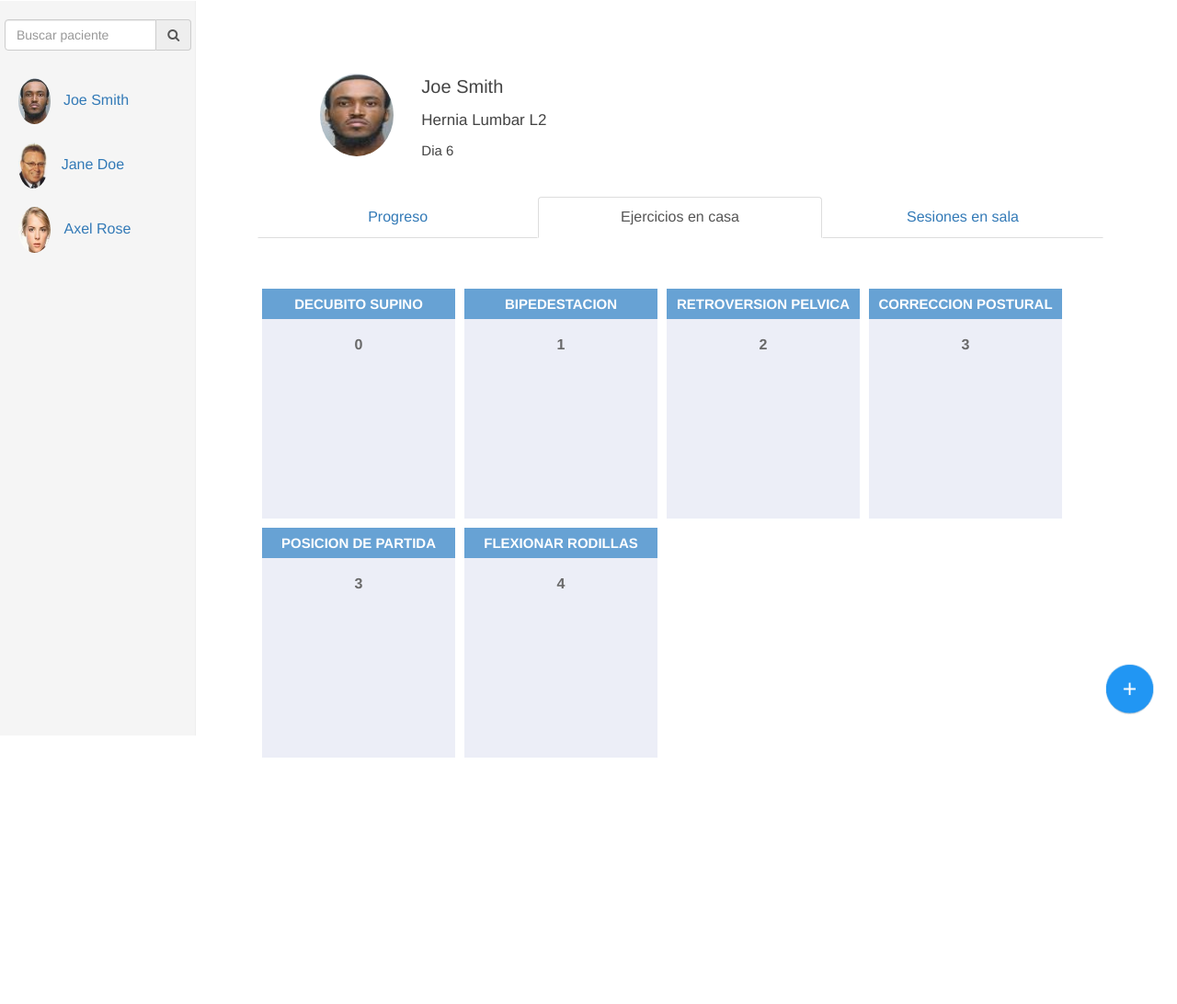
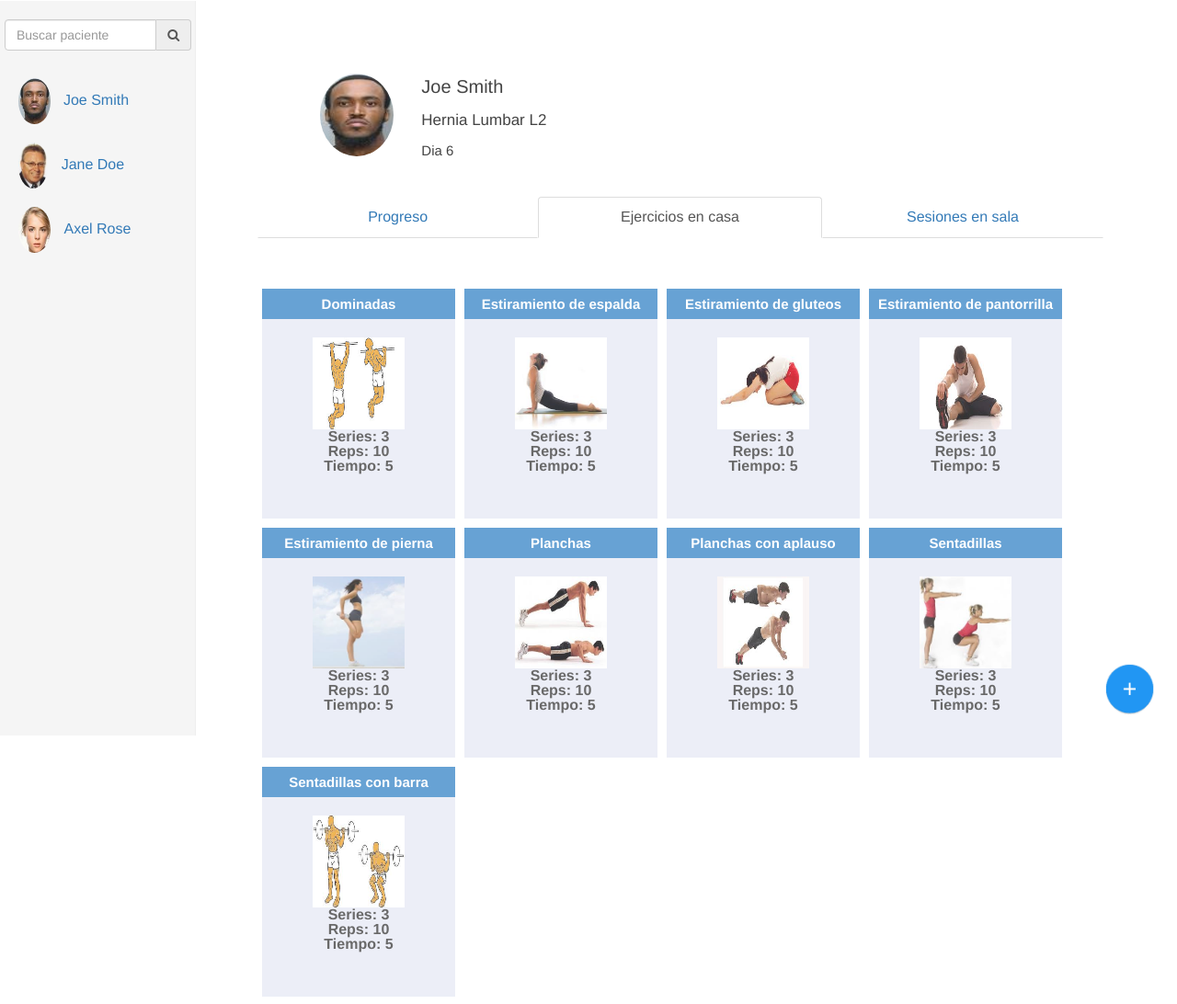
Before and after one commit to johann2357/interfaz-fisioterapeuta, a plain HTML site: page index.html in a window 1280 px wide. Shown: the whole page at 92% size. Before the commit the page ends 879 px from the top, so only its background shows below. Drawn offline with nearby package versions, Linux system fonts and the light colour scheme; files that its build step writes are made by us from their sources.

Commit message:
Added some example exercises

```diff
--- a/partials/ejercicios-en-casa.html
+++ b/partials/ejercicios-en-casa.html
@@ -5,36 +5,17 @@
           <div class="main-container gridster ready">
             <!-- FUENTE : http://ejercicios-terapeuticos.blogspot.com/p/ejercicios-de-williams.html -->
             <ul style="height: auto; width: 100%; position: relative;">
-              <li data-row="1" data-col="1" data-sizex="2" data-sizey="2"
-                  class="gs-w" style="position: absolute;">
-                <header>DECUBITO SUPINO</header>
-                0
-              </li>
-              <li data-row="1" data-col="2" data-sizex="2" data-sizey="2"
+              <li ng-repeat="exercise in curPatient.exercises"
+                  data-sizex="2"
+                  data-sizey="2"
+                  data-row="{{ 1 + ($index - $index % 4) / 4}}"
+                  data-col="{{ 1 + $index % 4 }}"
                   class="gs-w">
-                <header>BIPEDESTACION</header>
-                1
-              </li>
-              <li data-row="1" data-col="3" data-sizex="2" data-sizey="2"
-                  class="gs-w">
-                <header>RETROVERSION PELVICA</header>
-                2
-              </li>
-              <li data-row="1" data-col="4" data-sizex="2" data-sizey="2"
-                  class="gs-w">
-                <header>CORRECCION POSTURAL</header>
-                3
-              </li>
-              <li data-row="2" data-col="1" data-sizex="2" data-sizey="2"
-                  class="gs-w">
-                <header>POSICION DE PARTIDA</header>
-                3
-              </li>
-
-              <li data-row="2" data-col="2" data-sizex="2" data-sizey="2"
-                  class="gs-w">
-                <header>FLEXIONAR RODILLAS</header>
-                4
+                <header>{{ exercise.name }}</header>
+                <img ng-src="{{ exercise.pic }}" width="100px" height="100px"></img>
+                <div>Series: {{ exercise.series }}</div>
+                <div>Reps: {{ exercise.reps }}</div>
+                <div>Tiempo: {{ exercise.time }}</div>
               </li>
             </ul>
           </div>
--- a/static/js/angular-related/EjerciciosCasaCtrl.js
+++ b/static/js/angular-related/EjerciciosCasaCtrl.js
@@ -1,10 +1,11 @@
 angular.module('app').
     controller('EjerciciosCasaCtrl', [
-        '$scope', '$rootScope',
-        function ($scope, $rootScope) {
+        '$scope', '$rootScope', '$timeout',
+        function ($scope, $rootScope, $timeout) {
             $rootScope.setCurTab($rootScope.tabs[1]);
 
             $scope.init = function () {
+                $timeout(function () {
                     var gridster = $(".gridster ul").gridster({
                         widget_base_dimensions: [100, 120],
                         widget_margins: [5, 5],
@@ -12,6 +13,7 @@ angular.module('app').
                           handle: 'header'
                         }
                     }).data('gridster');
+                }, 100);
             }
 
             $scope.init();
--- a/static/js/angular-related/root-scope-init.js
+++ b/static/js/angular-related/root-scope-init.js
@@ -1,24 +1,93 @@
 angular.module('app').
     run(['$rootScope',
         function ($rootScope) {
+            var exercises = [
+                {
+                    name: "Dominadas",
+                    pic: "static/images/exercises/dominadas.jpg",
+                    series: 3,
+                    reps: 10,
+                    time: 5,
+                },
+                {
+                    name: "Estiramiento de espalda",
+                    pic: "static/images/exercises/estiramiento-de-espalda.jpg",
+                    series: 3,
+                    reps: 10,
+                    time: 5,
+                },
+                {
+                    name: "Estiramiento de gluteos",
+                    pic: "static/images/exercises/estiramiento-de-gluteos.jpg",
+                    series: 3,
+                    reps: 10,
+                    time: 5,
+                },
+                {
+                    name: "Estiramiento de pantorrilla",
+                    pic: "static/images/exercises/estiramiento-de-pantorrilla.jpg",
+                    series: 3,
+                    reps: 10,
+                    time: 5,
+                },
+                {
+                    name: "Estiramiento de pierna",
+                    pic: "static/images/exercises/estiramiento-de-pierna.jpg",
+                    series: 3,
+                    reps: 10,
+                    time: 5,
+                },
+                {
+                    name: "Planchas",
+                    pic: "static/images/exercises/planchas.jpg",
+                    series: 3,
+                    reps: 10,
+                    time: 5,
+                },
+                {
+                    name: "Planchas con aplauso",
+                    pic: "static/images/exercises/planchas-con-aplauso.jpg",
+                    series: 3,
+                    reps: 10,
+                    time: 5,
+                },
+                {
+                    name: "Sentadillas",
+                    pic: "static/images/exercises/sentadillas.jpg",
+                    series: 3,
+                    reps: 10,
+                    time: 5,
+                },
+                {
+                    name: "Sentadillas con barra",
+                    pic: "static/images/exercises/sentadillas-con-barra.jpg",
+                    series: 3,
+                    reps: 10,
+                    time: 5,
+                },
+            ];
+
             $rootScope.patients = [
                 {
                     name: "Joe Smith",
                     pic: "media/user1.jpg",
                     desease: "Hernia Lumbar L2",
                     day: 6,
+                    exercises: exercises,
                 },
                 {
                     name: "Jane Doe",
                     pic: "media/user2.jpg",
                     desease: "Hernia Lumbar L2",
                     day: 4,
+                    exercises: exercises,
                 },
                 {
                     name: "Axel Rose",
                     pic: "media/user3.jpg",
                     desease: "Hernia Lumbar L2",
                     day: 8,
+                    exercises: exercises,
                 },
             ];
             $rootScope.curPatient = $rootScope.patients[0];
```
Also changed, not shown: static/images/exercises/dominadas.jpg (added), static/images/exercises/estiramiento-de-espalda.jpg (added), static/images/exercises/estiramiento-de-gluteos.jpg (added), static/images/exercises/estiramiento-de-pantorrilla.jpg (added), static/images/exercises/estiramiento-de-pierna.jpg (added), static/images/exercises/planchas-con-aplauso.jpg (added), static/images/exercises/planchas.jpg (added), static/images/exercises/sentadillas-con-barra.jpg (added), static/images/exercises/sentadillas.jpg (added). Lines whose indentation alone changed are shown as unchanged.
